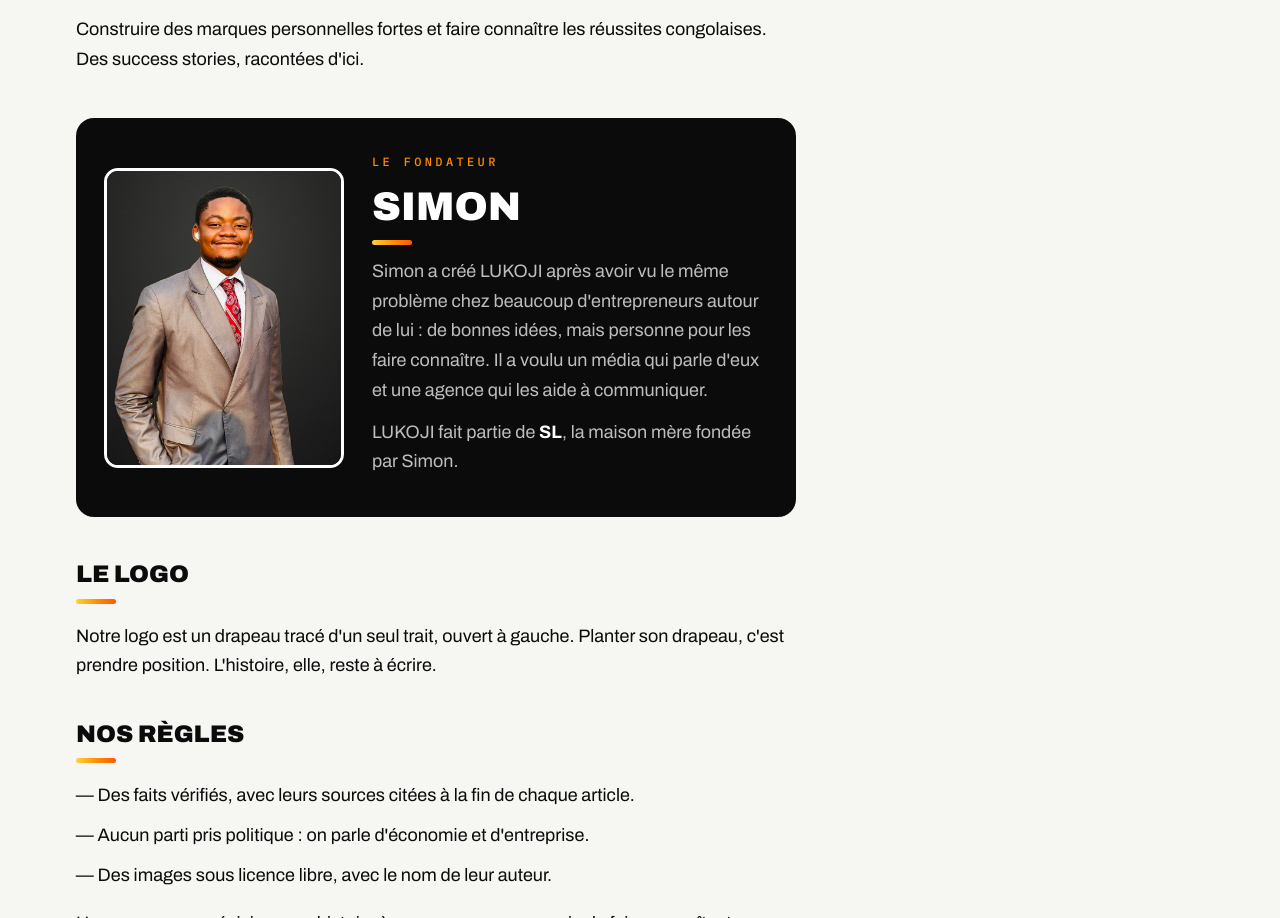
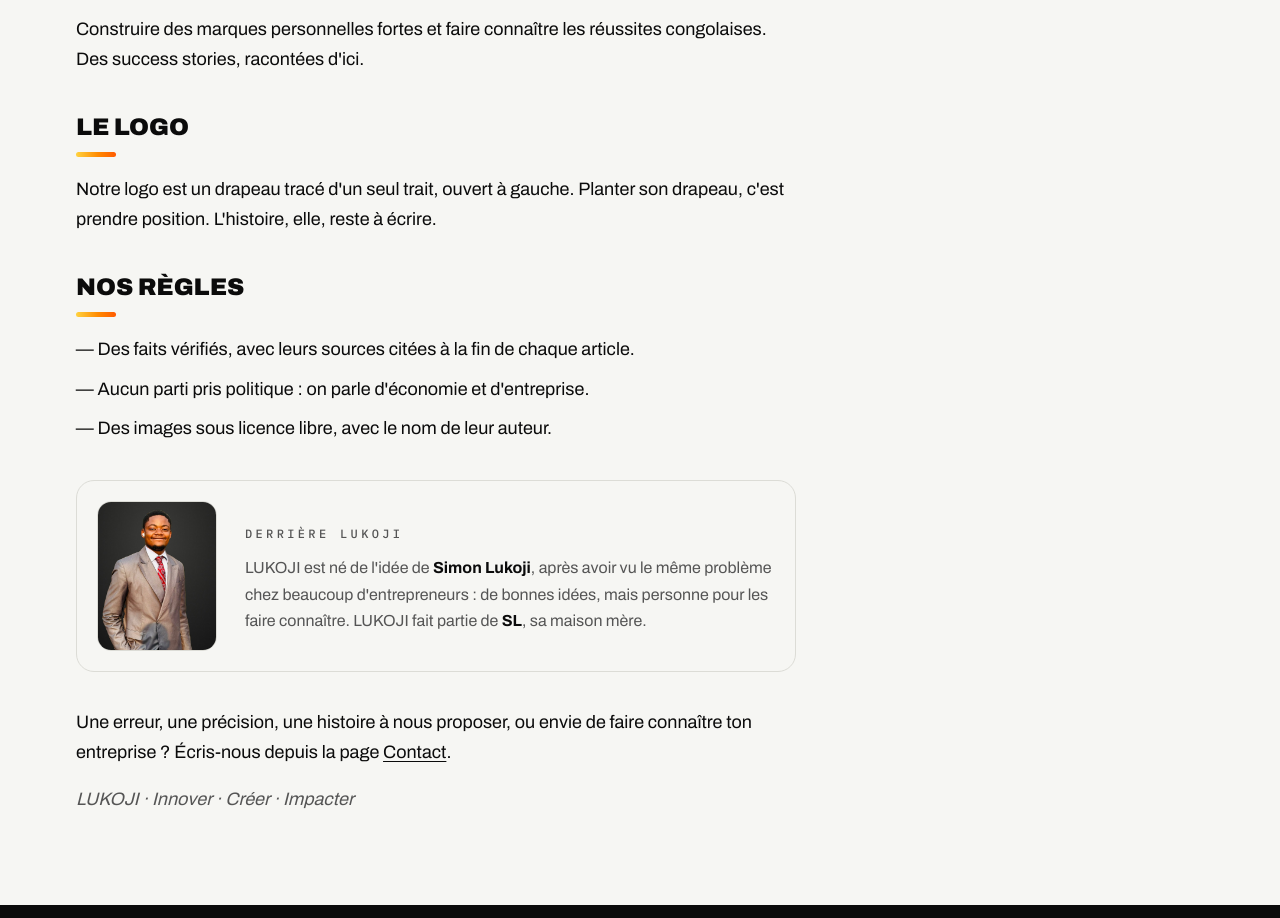
Before and after one commit to lukojisimon00-spec/lukoji-blog, a plain HTML site: page a-propos.html in a window 1280 px wide. Shown: the part 1065-1983 px from the top of the page. Drawn offline with Linux system fonts and the light colour scheme.

Commit message:
Mise à jour du blog (2026-11-18 08:19)

```diff
--- a/a-propos.html
+++ b/a-propos.html
@@ -6,7 +6,7 @@
 <title>À propos de LUKOJI · LUKOJI</title>
 <meta name="description" content="LUKOJI est un média entrepreneurial congolais et une agence de communication. On raconte les entrepreneurs, les entreprises et les idées qui font bouger l&#x27;écono">
 <meta property="og:title" content="À propos de LUKOJI · LUKOJI"><meta property="og:description" content="LUKOJI est un média entrepreneurial congolais et une agence de communication. On raconte les entrepreneurs, les entreprises et les idées qui font bouger l&#x27;économie en RDC et en Afrique. Et on aide les">
-<meta property="og:site_name" content="LUKOJI"><meta property="og:locale" content="fr_FR"><link rel="canonical" href="https://lukojisimon00-spec.github.io/lukoji-blog/a-propos.html"><meta property="og:url" content="https://lukojisimon00-spec.github.io/lukoji-blog/a-propos.html"><meta property="og:image" content="https://lukojisimon00-spec.github.io/lukoji-blog/images/simon.jpg"><meta name="twitter:card" content="summary_large_image">
+<meta property="og:site_name" content="LUKOJI"><meta property="og:locale" content="fr_FR"><link rel="canonical" href="https://lukojisimon00-spec.github.io/lukoji-blog/a-propos.html"><meta property="og:url" content="https://lukojisimon00-spec.github.io/lukoji-blog/a-propos.html">
 <link rel="icon" href="symbole.svg" type="image/svg+xml">
 <link rel="alternate" type="application/rss+xml" title="LUKOJI" href="flux.xml">
 <link rel="preconnect" href="https://fonts.googleapis.com"><link rel="preconnect" href="https://fonts.gstatic.com" crossorigin>
@@ -44,16 +44,6 @@
 <h2>Notre mission</h2>
 <p>Construire des marques personnelles fortes et faire connaître les réussites congolaises. Des success stories, racontées d'ici.</p>
 
-<section class="fondateur">
-<figure><img src="images/simon.jpg" alt="Simon, fondateur de LUKOJI" width="800" height="1000" loading="lazy"></figure>
-<div>
-<span class="etiquette">Le fondateur</span>
-<h2>Simon</h2>
-<p>Simon a créé LUKOJI après avoir vu le même problème chez beaucoup d'entrepreneurs autour de lui : de bonnes idées, mais personne pour les faire connaître. Il a voulu un média qui parle d'eux et une agence qui les aide à communiquer.</p>
-<p>LUKOJI fait partie de <strong>SL</strong>, la maison mère fondée par Simon.</p>
-</div>
-</section>
-
 <h2>Le logo</h2>
 <p>Notre logo est un drapeau tracé d'un seul trait, ouvert à gauche. Planter son drapeau, c'est prendre position. L'histoire, elle, reste à écrire.</p>
 
@@ -63,9 +53,16 @@
 <li>Aucun parti pris politique : on parle d'économie et d'entreprise.</li>
 <li>Des images sous licence libre, avec le nom de leur auteur.</li>
 </ul>
+<section class="fondateur discret">
+<figure><img src="images/simon.jpg" alt="Simon Lukoji" width="800" height="1000" loading="lazy"></figure>
+<div>
+<span class="etiquette">Derrière LUKOJI</span>
+<p>LUKOJI est né de l'idée de <strong>Simon Lukoji</strong>, après avoir vu le même problème chez beaucoup d'entrepreneurs : de bonnes idées, mais personne pour les faire connaître. LUKOJI fait partie de <strong>SL</strong>, sa maison mère.</p>
+</div>
+</section>
 <p>Une erreur, une précision, une histoire à nous proposer, ou envie de faire connaître ton entreprise ? Écris-nous depuis la page <a href="contact.html">Contact</a>.</p>
 <p><em>LUKOJI · Innover · Créer · Impacter</em></p>
-</div></main><script type="application/ld+json">{"@context": "https://schema.org", "@type": "Organization", "name": "LUKOJI", "slogan": "Innover · Créer · Impacter", "description": "LUKOJI, média entrepreneurial congolais : l'actualité des entrepreneurs, des PME et de l'économie en RDC et en Afrique, expliquée simplement.", "founder": {"@type": "Person", "name": "Simon"}, "parentOrganization": {"@type": "Organization", "name": "SL"}, "sameAs": ["https://www.youtube.com/@lukoji-officiel", "https://www.facebook.com/share/1EbfkqGwq1/", "https://www.instagram.com/lukoji_officiel", "https://x.com/lukojisimon00"], "url": "https://lukojisimon00-spec.github.io/lukoji-blog/"}</script>
+</div></main><script type="application/ld+json">{"@context": "https://schema.org", "@type": "Organization", "name": "LUKOJI", "slogan": "Innover · Créer · Impacter", "description": "LUKOJI, média entrepreneurial congolais : l'actualité des entrepreneurs, des PME et de l'économie en RDC et en Afrique, expliquée simplement.", "founder": {"@type": "Person", "name": "Simon Lukoji"}, "parentOrganization": {"@type": "Organization", "name": "SL (Simon Lukoji)"}, "sameAs": ["https://www.youtube.com/@lukoji-officiel", "https://www.facebook.com/share/1EbfkqGwq1/", "https://www.instagram.com/lukoji_officiel", "https://x.com/lukojisimon00"], "url": "https://lukojisimon00-spec.github.io/lukoji-blog/"}</script>
 <footer class="pied">
  <div class="enveloppe">
   <div class="marque"><svg viewBox="0 0 320 670" fill="none" aria-hidden="true"><path d="M28 142 C 70 125, 110 108, 140 88 C 165 70, 190 45, 210 18 L 290 230 C 250 233, 210 236, 180 233 C 140 230, 100 218, 75 217 C 50 216, 40 235, 42 260 C 48 330, 52 420, 50 520 C 49 580, 47 620, 47 650" stroke="currentColor" stroke-width="16" stroke-linecap="round" stroke-linejoin="round"/></svg><b>LUKOJI</b><span>Innover · Créer · Impacter</span></div>
--- a/site.js
+++ b/site.js
@@ -49,7 +49,7 @@
   }
 
   /* ---------- Apparitions au défilement ---------- */
-  var cibles = document.querySelectorAll(".section-titre, .carte, .pub, .signe, .fondateur, .contenu > *:not(.une-noire), .encart, .partage, .page > *");
+  var cibles = document.querySelectorAll(".section-titre, .carte, .pub, .fondateur, .contenu > *:not(.une-noire), .encart, .partage, .page > *");
   if (calme || !("IntersectionObserver" in window)) return;
   var obs = new IntersectionObserver(function (entrees) {
     entrees.forEach(function (en) {
--- a/style.css
+++ b/style.css
@@ -233,7 +233,14 @@ figure.photo figcaption { font-size: 10px; letter-spacing: .2em; }
 .fondateur p { color: #BDBDBD; margin: 0 0 12px; }
 .fondateur strong { color: #FFFFFF; }
 
-/* Accueil : « Fondé par Simon » */
+.fondateur.discret { background: transparent; color: var(--encre); border: 1px solid var(--filet-doux); padding: 20px; margin-block: 36px; }
+@media (min-width: 640px) { .fondateur.discret { grid-template-columns: 120px 1fr; } }
+.fondateur.discret img { border-color: var(--filet-doux); border-width: 1px; }
+.fondateur.discret .etiquette { color: var(--gris); }
+.fondateur.discret p { color: var(--gris); margin: 8px 0 0; font-size: 16px; }
+.fondateur.discret strong { color: var(--encre); }
+
+/* Accueil : « Fondé par Simon » (retiré) */
 .signe { display: flex; gap: 22px; align-items: center; text-decoration: none; border-top: 2px solid var(--filet); padding-block: 26px 56px; }
 .signe img { width: 96px; height: 96px; border-radius: 50%; object-fit: cover; border: 3px solid var(--encre); flex: none; }
 .signe > span { display: flex; flex-direction: column; gap: 6px; min-width: 0; }
```
Also changed, not shown: index.html (+0 -8 lines), images/simon-carre.jpg (deleted).
